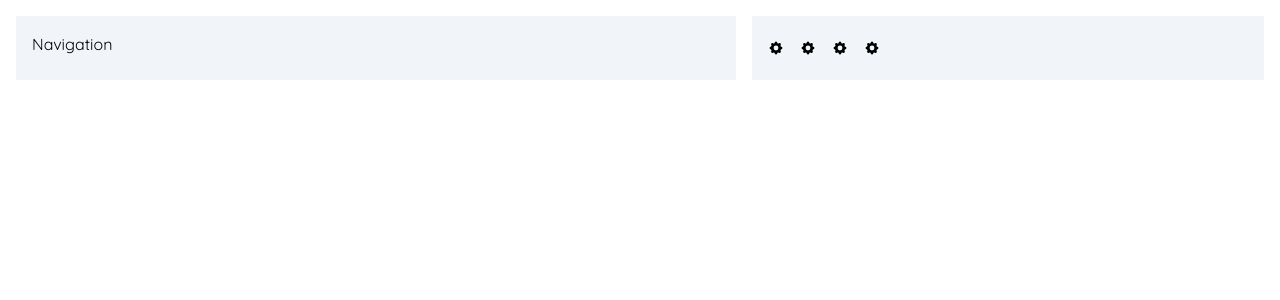
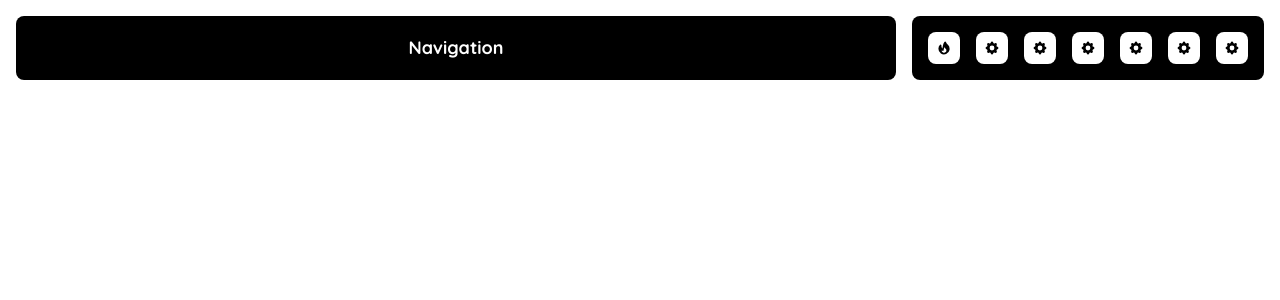
Before and after one commit to susickypavel/frontendista.cz, a Next.js app: page / in a window 1280 px wide. Shown: the top 300 px of the page. Built offline with nearby package versions, Linux system fonts and the light colour scheme.

Commit message:
feat(button): add useButtonStyle hook

```diff
--- a/pages/_app.tsx
+++ b/pages/_app.tsx
@@ -8,12 +8,13 @@ import { TopBar } from "@components/top-bar/top-bar.component";
 import { ContextActions } from "@components/context-actions/context-actions.component";
 import { ToggleButton } from "@components/common/button/toggle-button/toggle-button.component";
 
-import { HiCog } from "react-icons/hi";
+import { HiFire, HiCog } from "react-icons/hi";
 
 import type { NextPage } from "next";
 import type { AppProps } from "next/app";
 
 import "@stylesheets/global.css";
+import { Button } from "@components/common/button/button/button.component";
 
 const Application: NextPage<AppProps> = ({ Component, pageProps }) => {
   const router = useRouter();
@@ -31,6 +32,9 @@ const Application: NextPage<AppProps> = ({ Component, pageProps }) => {
       <TopBar>
         <Navigation />
         <ContextActions>
+          <Button icon={HiFire} />
+          <ToggleButton icon={HiCog} />
+          <ToggleButton icon={HiCog} />
           <ToggleButton icon={HiCog} />
           <ToggleButton icon={HiCog} />
           <ToggleButton icon={HiCog} />
--- a/src/components/common/button/button-common.d.ts
+++ b/src/components/common/button/button-common.d.ts
@@ -1,6 +1,12 @@
 import type { IconType } from "react-icons";
 
+export type ButtonSize = "small" | "normal" | "large";
+
 export interface IButtonCommonProps {
+  /**
+   * @default "normal"
+   */
+  size?: ButtonSize;
   /**
    * Class to be applied to a button element.
    */
--- a/src/components/common/button/button/button.component.tsx
+++ b/src/components/common/button/button/button.component.tsx
@@ -1,15 +1,23 @@
 import * as React from "react";
-import clsx from "clsx";
 import { mergeProps, useFocusRing, useHover, useButton } from "react-aria";
 
 import { useInternalRef } from "@utils/hooks/useInternalRef";
 import { useButtonContent } from "@utils/hooks/useButtonContent";
+import { useButtonStyle } from "@utils/hooks/useButtonStyle";
 
 import type { IButtonProps } from "./button";
 
 export const Button = React.forwardRef<HTMLButtonElement, IButtonProps>(
   (props, forwardedRef) => {
-    const { className, children, icons, icon, autoFocus, isDisabled } = props;
+    const {
+      className,
+      children,
+      icons,
+      icon,
+      autoFocus,
+      size = "normal",
+      isDisabled,
+    } = props;
 
     const content = useButtonContent({
       children,
@@ -21,19 +29,21 @@ export const Button = React.forwardRef<HTMLButtonElement, IButtonProps>(
     const { buttonProps, isPressed } = useButton(props, internalRef);
     const { focusProps, isFocused, isFocusVisible } = useFocusRing(props);
 
+    const classes = useButtonStyle({
+      isHovered,
+      isPressed,
+      isFocused,
+      isFocusVisible,
+      className,
+      size,
+    });
+
     return (
       <button
         ref={internalRef}
         autoFocus={autoFocus}
         disabled={isDisabled}
-        className={clsx(
-          {
-            "styles.isPressed": isPressed,
-            "styles.isFocused": isFocused && isFocusVisible,
-            "styles.isHovered": isHovered,
-          },
-          className,
-        )}
+        className={classes}
         {...mergeProps(buttonProps, hoverProps, focusProps)}>
         {content}
       </button>
--- a/src/components/common/button/toggle-button/toggle-button.component.tsx
+++ b/src/components/common/button/toggle-button/toggle-button.component.tsx
@@ -1,16 +1,24 @@
 import * as React from "react";
-import clsx from "clsx";
 import { useToggleState } from "@react-stately/toggle";
 import { mergeProps, useFocusRing, useHover, useToggleButton } from "react-aria";
 
 import { useInternalRef } from "@utils/hooks/useInternalRef";
 import { useButtonContent } from "@utils/hooks/useButtonContent";
+import { useButtonStyle } from "@utils/hooks/useButtonStyle";
 
 import type { IToggleButtonProps } from "./toggle-button";
 
 export const ToggleButton = React.forwardRef<HTMLButtonElement, IToggleButtonProps>(
   (props, forwardedRef) => {
-    const { className, children, icons, icon, autoFocus, isDisabled } = props;
+    const {
+      className,
+      children,
+      icons,
+      icon,
+      autoFocus,
+      size = "normal",
+      isDisabled,
+    } = props;
 
     const content = useButtonContent({
       children,
@@ -23,20 +31,22 @@ export const ToggleButton = React.forwardRef<HTMLButtonElement, IToggleButtonPro
     const { buttonProps, isPressed } = useToggleButton(props, state, internalRef);
     const { focusProps, isFocused, isFocusVisible } = useFocusRing(props);
 
+    const classes = useButtonStyle({
+      className,
+      isFocusVisible,
+      isFocused,
+      isHovered,
+      isPressed,
+      isSelected: state.isSelected,
+      size,
+    });
+
     return (
       <button
         ref={internalRef}
         autoFocus={autoFocus}
         disabled={isDisabled}
-        className={clsx(
-          {
-            "styles.isPressed": isPressed,
-            "styles.isSelected": state.isSelected,
-            "styles.isFocused": isFocused && isFocusVisible,
-            "styles.isHovered": isHovered,
-          },
-          className,
-        )}
+        className={classes}
         {...mergeProps(buttonProps, hoverProps, focusProps)}>
         {content}
       </button>
--- a/src/components/context-actions/context-actions.component.tsx
+++ b/src/components/context-actions/context-actions.component.tsx
@@ -1,5 +1,5 @@
 import * as React from "react";
 
 export const ContextActions: React.FunctionComponent = ({ children }) => {
-  return <div className="flex gap-4 w-full max-w-lg bg-slate-100 p-4">{children}</div>;
+  return <div className="flex gap-4 bg-black p-4 rounded-lg">{children}</div>;
 };
--- a/src/components/navigation/navigation.component.tsx
+++ b/src/components/navigation/navigation.component.tsx
@@ -1,5 +1,9 @@
 import * as React from "react";
 
 export const Navigation: React.FunctionComponent = () => {
-  return <nav className="grow bg-slate-100 p-4">Navigation</nav>;
+  return (
+    <nav className="flex items-center justify-center grow bg-black p-4 rounded-lg text-white font-bold text-lg">
+      Navigation
+    </nav>
+  );
 };
--- /dev/null
+++ b/src/utils/hooks/useButtonStyle.tsx
@@ -0,0 +1,42 @@
+import clsx from "clsx";
+
+import type { ButtonSize } from "@components/common/button/button-common";
+
+export interface StyleProps {
+  size: ButtonSize;
+  isPressed: boolean;
+  isHovered: boolean;
+  isFocused: boolean;
+  isFocusVisible: boolean;
+  className?: string;
+  isSelected?: boolean;
+}
+
+const buttonSizes: Record<ButtonSize, string> = {
+  small: "",
+  normal: "",
+  large: "",
+};
+
+export function useButtonStyle({
+  isPressed,
+  isHovered,
+  isFocused,
+  isFocusVisible,
+  className,
+  isSelected,
+  size,
+}: StyleProps) {
+  return clsx(
+    "inline-flex justify-center items-center bg-white text-black rounded-lg w-8 appearance-none outline-none",
+    buttonSizes[size],
+    {
+      "bg-slate-500": isPressed,
+      "bg-red-500": isSelected,
+      "ring-2 ring-white ring-offset-2 ring-offset-current transition-shadow duration-200":
+        isFocused && isFocusVisible,
+      "styles.isHovered": isHovered,
+    },
+    className,
+  );
+}
```
